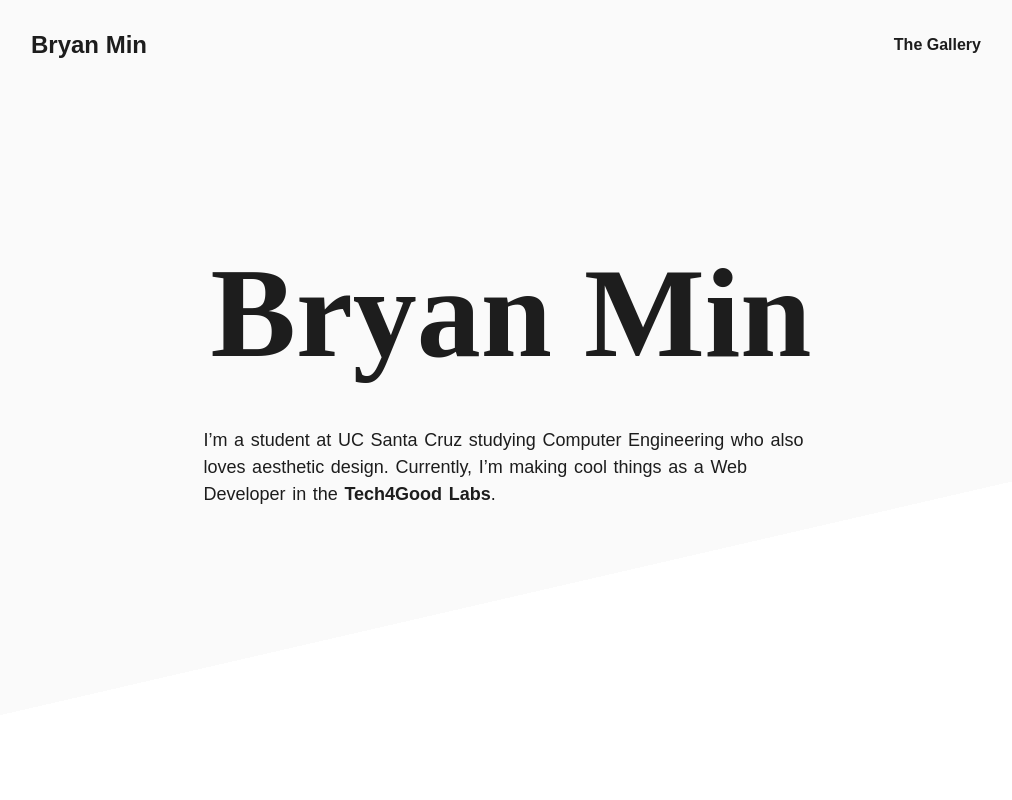
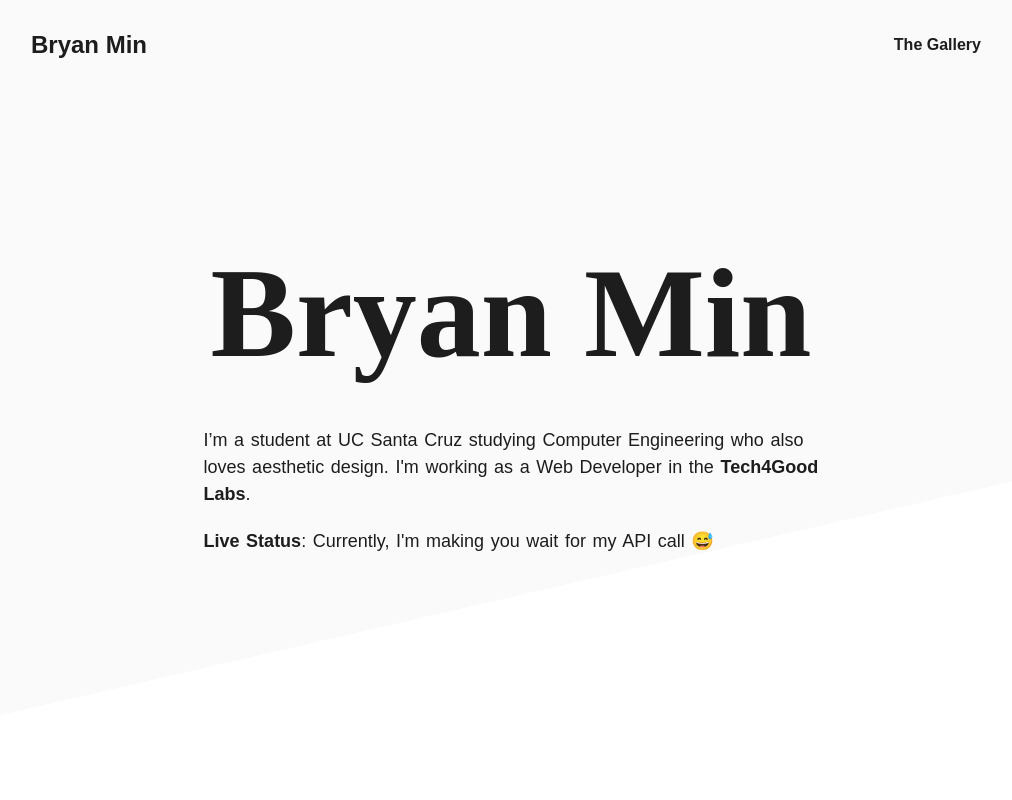
Before and after one commit to bdhmin/portfolio, a React (Create React App) app: page / in a window 1280 px wide. Shown: the top 800 px of the page, without its empty margins (129-1141 px from the left). Built offline with nearby package versions, Linux system fonts and the light colour scheme; no server answers; a web font is replaced by a local one.

Commit message:
Implemented Live Status feature

```diff
--- a/package.json
+++ b/package.json
@@ -7,6 +7,7 @@
     "@testing-library/jest-dom": "^5.11.10",
     "@testing-library/react": "^11.2.5",
     "@testing-library/user-event": "^12.8.3",
+    "axios": "^0.21.1",
     "node-sass": "^5.0.0",
     "react": "^17.0.2",
     "react-dom": "^17.0.2",
--- a/src/App/Home/home.js
+++ b/src/App/Home/home.js
@@ -1,14 +1,43 @@
+import React, { Component } from 'react';
 import './home.scss';
 // import Projects from '../Projects/projects';
 import About from '../About/about';
+const axios = require('axios');
 
-function Home() {
+class Home extends Component {
+  constructor() {
+    super();
+    this.state = {
+      currentStatus: 'making you wait for my API call 😅',
+      statusDate: 'date',
+    }
+  }
+
+  componentDidMount = () => {
+    const sheetsDB = "https://spreadsheets.google.com/feeds/cells/1EiFmoErOHeRcE0dUUXdwk_wf1mfcgq4d-25uShy-47A/od6/public/basic?alt=json";
+
+    axios.get(sheetsDB)
+      .then((response => this.setState({
+        currentStatus: response.data.feed.entry[2].content.$t,
+        statusDate: response.data.feed.entry[2].updated.$t
+      }, () => {
+        // console.log(response);
+      })))
+      .catch((error) => {
+        // console.log('Can\'t fetch.', error.message);
+      })
+  }
+
+  render() {
     return (
       <div className="Home">
         <div className="Intro">
           <div className="Name">Bryan Min</div>
           <div className="Greeting">
-          <h6>I’m a student at UC Santa Cruz studying Computer Engineering who also loves aesthetic design. Currently, I’m making cool things as a Web Developer in the <a href="https://tech4good.soe.ucsc.edu/#/" target="_blank" rel="noreferrer"><b>Tech4Good Labs</b></a>.</h6>
+            <h6>I’m a student at UC Santa Cruz studying Computer Engineering who also loves aesthetic design. I'm working as a Web Developer in the <a href="https://tech4good.soe.ucsc.edu/#/" target="_blank" rel="noreferrer"><b>Tech4Good Labs</b></a>.</h6>
+            <div className="status">
+              <h6><b>Live Status</b>: Currently, I'm { this.state.currentStatus }</h6>
+            </div>
           </div>
         </div>
 
@@ -16,5 +45,6 @@ function Home() {
       </div>
     )
   }
+}
 
 export default Home
```
Also changed, not shown: 1 other file (tests, documents, lock files or other folders). Lines whose indentation alone changed are shown as unchanged.
